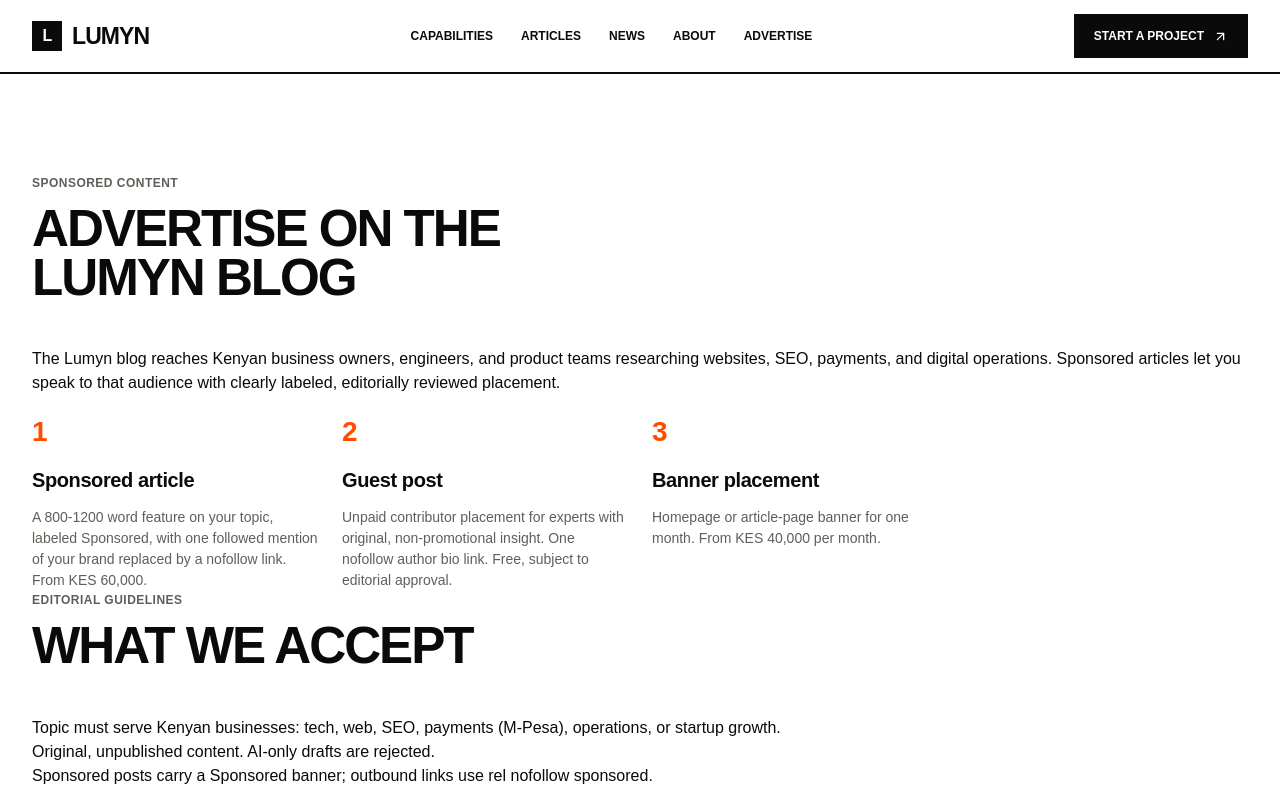
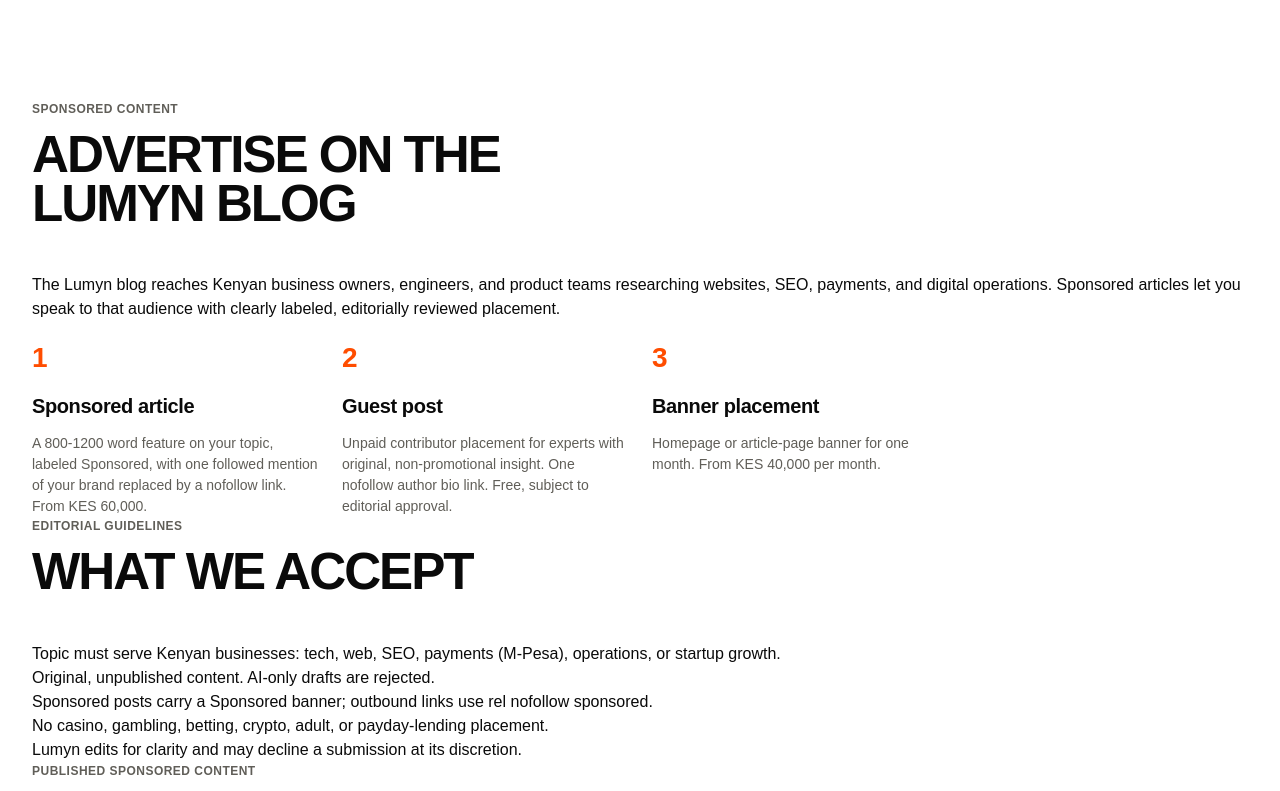
Before and after one commit to hit-sharq/Lumyn-SEO-system, a Next.js app: page /advertise in a window 1280 px wide. Shown: the top 791 px of the page. Built offline with nearby package versions, Linux system fonts and the light colour scheme.

Commit message:
Debug: remove SiteShell wrapper

```diff
--- a/app/advertise/page.tsx
+++ b/app/advertise/page.tsx
@@ -1,6 +1,6 @@
 import Link from 'next/link'
 import { ArrowUpRight } from 'lucide-react'
-import { SiteShell } from '@/components/site-shell'
+
 
 
 export const metadata = {
@@ -16,7 +16,7 @@
 
 export default function AdvertisePage() {
   return (
-    <SiteShell>
+    <div>
       <main className="section wrap" id="advertise">
         <div className="section-heading">
           <div>
@@ -80,6 +80,6 @@
         <p>Send your topic idea, format, target publish date, and budget to <a href="mailto:ads@lumyn.co.ke">ads@lumyn.co.ke</a>. We reply within three business days.</p>
         <Link href="/contact" className="button button-dark">Start a conversation</Link>
       </main>
-    </SiteShell>
+    </div>
   )
 }
```
